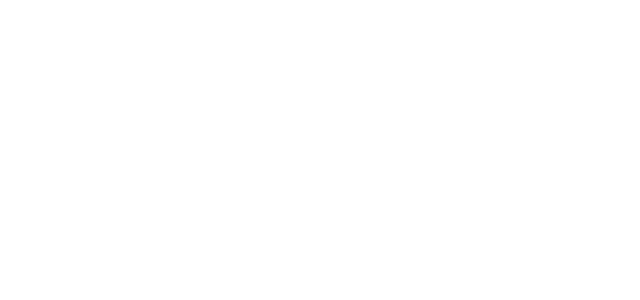
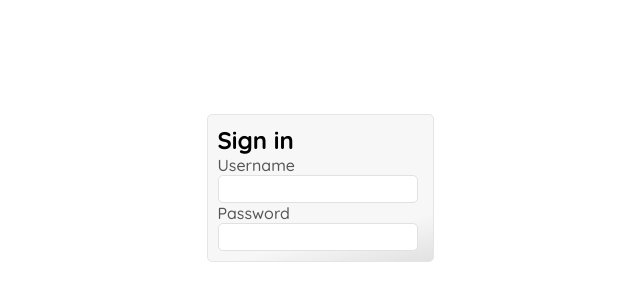
Before and after one commit to sksbkt/react-vite-register-v1, a React (Vite) app: page / in a window 1280 px wide. Shown: the part 916-1216 px from the top of the page, without its empty margins (320-960 px from the left). Before the commit the page ends 800 px from the top, so only its background shows below. Built offline with nearby package versions, Linux system fonts and the light colour scheme.

Commit message:
sign in has been addded

```diff
--- a/src/App.tsx
+++ b/src/App.tsx
@@ -1,5 +1,6 @@
 import { useState } from 'react'
 import './App.css'
+import Login from './components/login'
 import Register from './components/register'
 
 
@@ -9,6 +10,7 @@ function App() {
   return (
     <main className="App">
       <Register />
+      <Login />
     </main>
   )
 }
--- a/src/components/registerInput/registerInput.tsx
+++ b/src/components/customInput/customInput.tsx
@@ -1,4 +1,4 @@
-import styles from '../registerInput/registerInput.module.scss'
+import styles from '../customInput/customInput.module.scss'
 import { faCheck, faTimes, faInfoCircle } from "@fortawesome/free-solid-svg-icons";
 import { FontAwesomeIcon } from "@fortawesome/react-fontawesome";
 import React, { ReactElement, useEffect, useRef, useState } from "react";
@@ -8,18 +8,18 @@ import React, { ReactElement, useEffect, useRef, useState } from "react";
 
 
 
-interface registerInputProps {
+interface customInputProps {
     label: string
     primaryFocus?: boolean,
-    regex: RegExp,
-    hint: ReactElement,
+    regex?: RegExp,
+    hint?: ReactElement,
     type: 'username' | 'password' | 'matchPassword',
-    ariaNote: string,
+    ariaNote?: string,
     match?: string,
     onChange?: (value: string, valid: boolean) => void,
 }
 
-function RegisterInput({ label, primaryFocus = false, regex, hint, type, ariaNote, match, onChange }: registerInputProps) {
+function CustomInput({ label, primaryFocus = false, regex, hint, type, ariaNote, match, onChange }: customInputProps) {
     const inputRef = useRef<HTMLInputElement>(null);
     const errRef = useRef<HTMLParagraphElement>(null);
     const [id, setId] = useState('');
@@ -33,6 +33,8 @@ function RegisterInput({ label, primaryFocus = false, regex, hint, type, ariaNot
     const [viewInstructions, setViewInstructions] = useState(false);
 
     useEffect(() => {
+        if (regex) {
+
             switch (type) {
                 case 'username':
                     setValid(regex.test(value));
@@ -47,6 +49,7 @@ function RegisterInput({ label, primaryFocus = false, regex, hint, type, ariaNot
                     break;
             }
             onChange ? onChange(value, valid) : () => { }
+        }
         return () => {
 
         }
@@ -65,7 +68,7 @@ function RegisterInput({ label, primaryFocus = false, regex, hint, type, ariaNot
                 <div className={styles.verifyIcons}>
                     <input
                         title={label}
-                        type="text"
+                        type={type === 'password' || type === 'matchPassword' ? 'password' : 'text'}
                         id={id}
                         ref={inputRef}
                         autoComplete="off"
@@ -82,12 +85,14 @@ function RegisterInput({ label, primaryFocus = false, regex, hint, type, ariaNot
                     />
 
                     {
+                        !regex ? <></> :
                             valid ?
                                 <FontAwesomeIcon icon={faCheck} className={styles.valid} /> :
                                 value ?
                                     <FontAwesomeIcon icon={faTimes} className={styles.invalid} onMouseEnter={() => setViewInstructions(true)} onMouseLeave={() => { setViewInstructions(false) }} /> : <></>
                     }
                 </div>
+                {(!hint ? <></> :
                     <div className={styles.dotView}>
 
                         <div
@@ -100,6 +105,7 @@ function RegisterInput({ label, primaryFocus = false, regex, hint, type, ariaNot
                             </>)}
                         </div>
                     </div>
+                )}
 
 
             </div>
@@ -107,4 +113,4 @@ function RegisterInput({ label, primaryFocus = false, regex, hint, type, ariaNot
     </section>)
 }
 
-export default RegisterInput;
+export default CustomInput;
--- /dev/null
+++ b/src/components/customInput/index.ts
@@ -0,0 +1,3 @@
+import CustomInput from './customInput'
+
+export default CustomInput;
--- /dev/null
+++ b/src/components/login/index.ts
@@ -0,0 +1,2 @@
+import Login from "./login";
+export default Login;
--- /dev/null
+++ b/src/components/login/login.module.scss
@@ -0,0 +1,30 @@
+@use '/src/styles/global.scss';
+@use '/src/styles/global_text.scss';
+
+.loginRoot {
+    height: 100vh;
+    display: flex;
+    flex-direction: column;
+    align-content: center;
+    align-items: center;
+    justify-content: center;
+
+    .loginSection {
+        justify-content: start;
+        align-items: flex-start;
+        margin-bottom: 15%;
+        background: global.$backgroundGradient;
+        padding: 10px;
+        min-width: 225px;
+        border: solid 1px;
+        border-color: global.$borderColor;
+        border-radius: 5px;
+    }
+
+}
+
+
+
+.errmsg {}
+
+.offscreen {}
--- /dev/null
+++ b/src/components/login/login.tsx
@@ -0,0 +1,66 @@
+import styles from "./login.module.scss";
+
+import React from "react";
+
+import { useRef, useState, useEffect, } from "react";
+import CustomInput from "../customInput";
+import { FontAwesomeIcon } from "@fortawesome/react-fontawesome";
+import { faInfoCircle } from "@fortawesome/free-solid-svg-icons";
+function Login() {
+    const userRef = useRef<HTMLInputElement>(null);
+    const errRef = useRef<HTMLParagraphElement>(null);
+
+    const [user, setUser] = useState('');
+    const [pwd, setPwd] = useState('');
+    const [errMsg, setErrMsg] = useState('');
+
+    const [success, setSuccess] = useState(false);
+
+    useEffect(() => {
+        userRef.current?.focus();
+    }, []);
+    useEffect(() => {
+        setErrMsg('');
+    }, [user, pwd]);
+
+
+    return (
+        <div className={styles.loginRoot}>
+            <section className={styles.loginSection}>
+                <p
+                    aria-live="assertive"
+                    ref={errRef}
+                    className={errMsg ? styles.errmsg : styles.offscreen}
+                >
+                    {errMsg}
+                </p>
+                <h1>Sign in</h1>
+                <form >
+                    {/* <label htmlFor="username">Username:</label>
+                    <input
+                        type="text"
+                        id="username"
+                        ref={userRef}
+                        autoComplete="off"
+                        onChange={(e) => setUser(e.target.value)}
+                        value={user}
+                    /> */}
+                    <CustomInput
+                        label="Username"
+                        type="username"
+                        primaryFocus={true}
+                        onChange={(value, valid) => { setUser(value) }}
+                    />
+                    <CustomInput
+                        label="Password"
+                        type="password"
+
+                        onChange={(value, valid) => { setPwd(value) }}
+                    />
+                </form>
+            </section>
+        </div>
+    );
+}
+
+export default Login;
--- a/src/components/register/register.tsx
+++ b/src/components/register/register.tsx
@@ -3,7 +3,7 @@ import React, { Component, useEffect, useRef, useState } from "react";
 import { FontAwesomeIcon } from "@fortawesome/react-fontawesome";
 import { faCheck, faTimes, faInfoCircle } from "@fortawesome/free-solid-svg-icons";
 import { render } from "react-dom";
-import RegisterInput from "../registerInput";
+import CustomInput from "../customInput";
 import axios from "../../api/axios";
 import { AxiosError } from "axios";
 
@@ -109,7 +109,7 @@ function Register() {
                 </section>) : (<>
                     <h1>Register</h1>
                     <form className={styles.registerForm} noValidate onSubmit={handleSubmit}>
-                        <RegisterInput
+                        <CustomInput
                             onChange={
                                 (value, valid) => {
                                     setValidName(valid);
@@ -135,7 +135,7 @@ function Register() {
                                 </>)
                             }
                         />
-                        <RegisterInput
+                        <CustomInput
                             label="Password"
                             primaryFocus={true}
                             regex={PWD_REGEX}
@@ -154,7 +154,7 @@ function Register() {
                                 </>)
                             }
                         />
-                        <RegisterInput
+                        <CustomInput
                             label="Match password"
                             primaryFocus={true}
                             regex={PWD_REGEX}
--- a/src/components/registerInput/index.ts
+++ /dev/null
@@ -1,3 +0,0 @@
-import RegisterInput from './registerInput'
-
-export default RegisterInput;
```
Also changed, not shown: src/components/customInput/customInput.module.scss (renamed from src/components/registerInput/registerInput.module.scss). Lines whose indentation alone changed are shown as unchanged.
